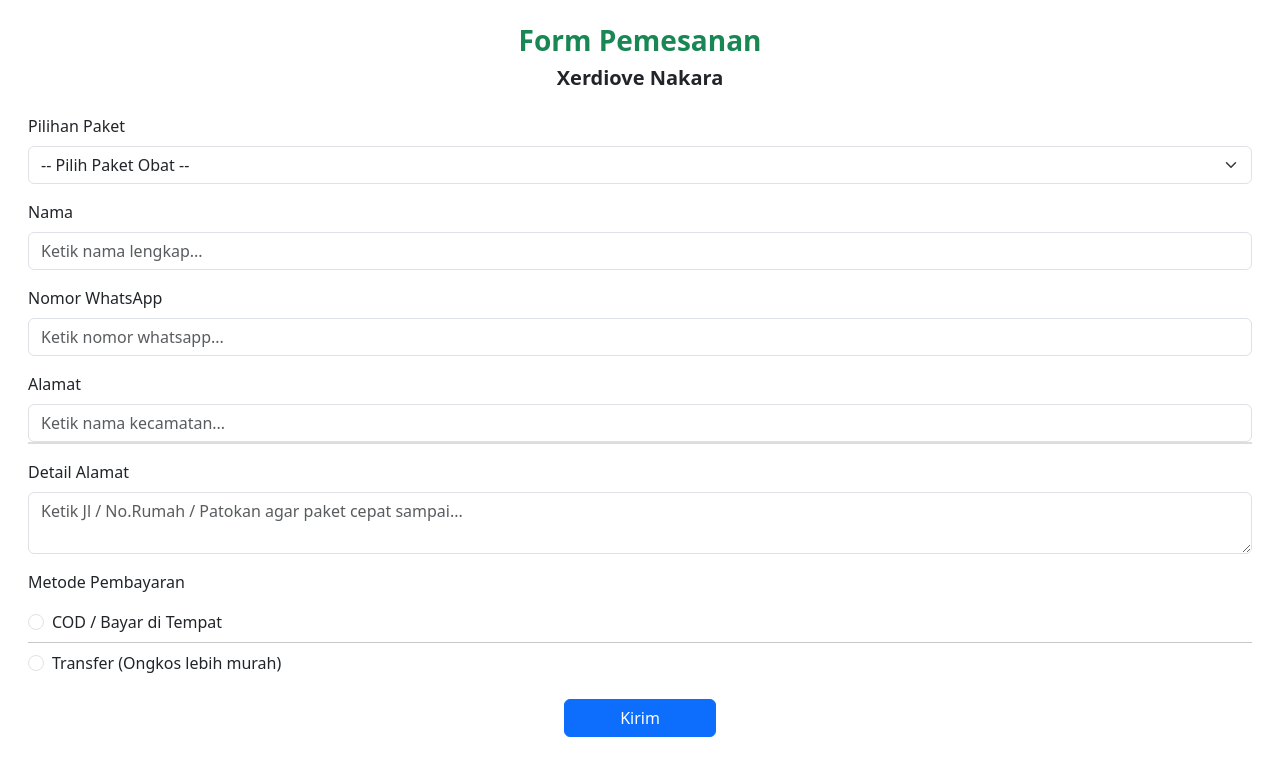
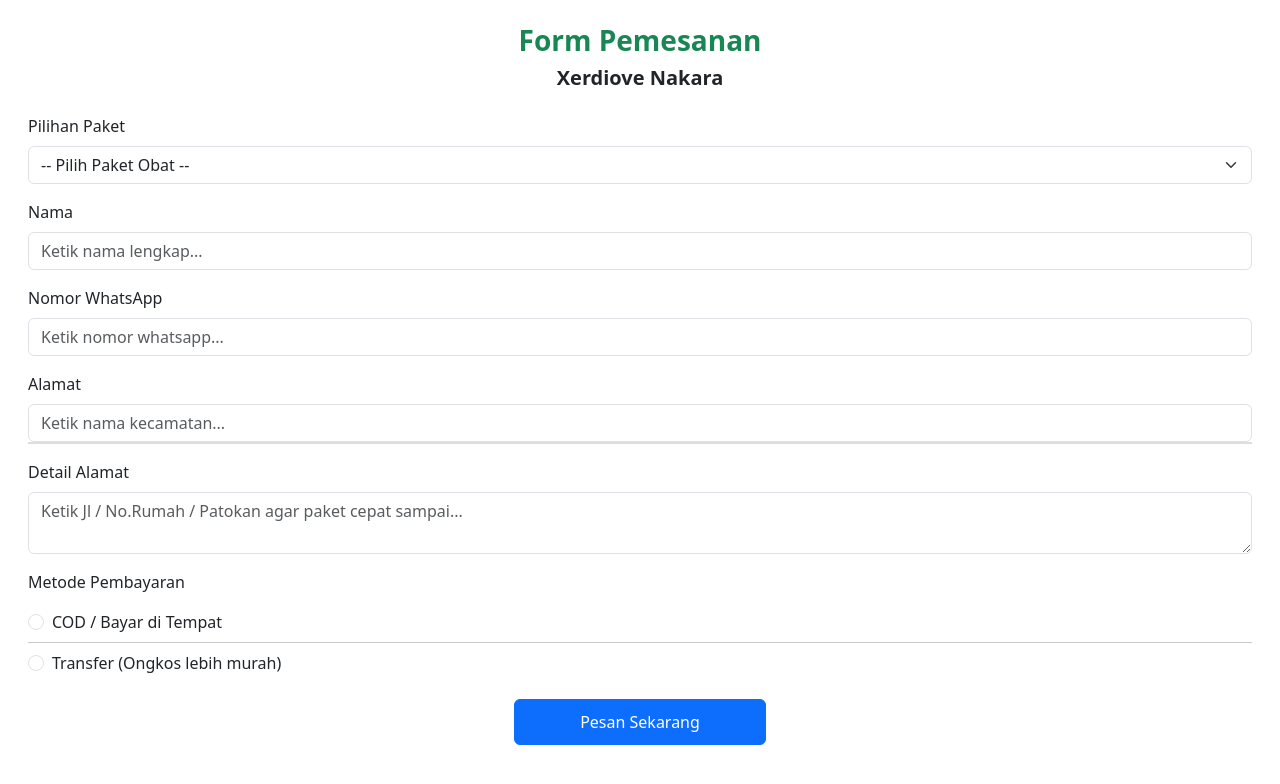
Before and after one commit to syam-app/jejelan, a plain HTML site: page index.html in a window 1280 px wide. Drawn offline with nearby package versions, Linux system fonts and the light colour scheme.

Commit message:
Update index.html

```diff
--- a/index.html
+++ b/index.html
@@ -71,7 +71,7 @@
   </div>
 
   <div class="text-center">
-    <button type="submit" class="btn btn-primary" style=" padding-inline: 55px;">Kirim</button>
+    <button type="submit" class="btn btn-primary" style=" padding-inline: 65px;padding-block: 10px;">Pesan Sekarang</button>
   </div>
 
 </form>
```
